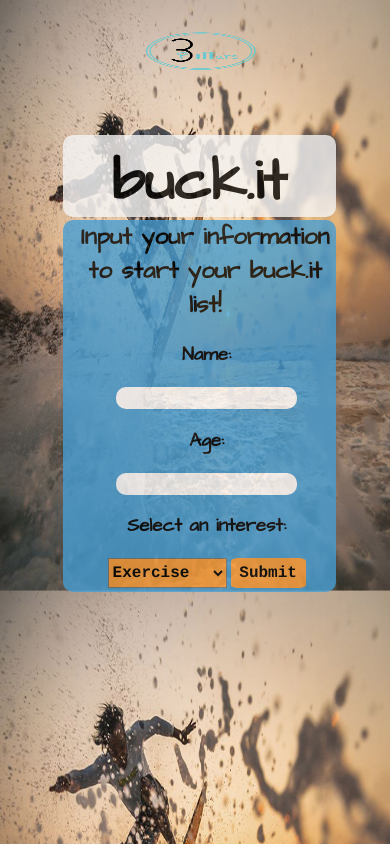
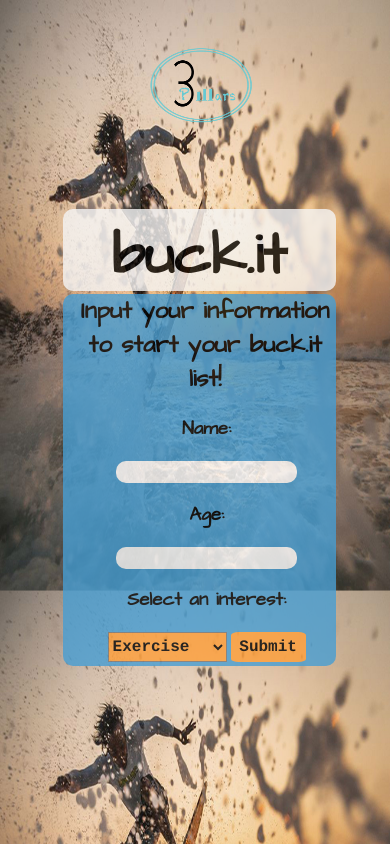
Before and after one commit to tiy-chs-q4-fee/buck.it, a website: page index.html in a window 390 px wide. Drawn offline with nearby package versions, Linux system fonts and the light colour scheme.

Commit message:
fixed responsive

```diff
--- a/css/sass.scss
+++ b/css/sass.scss
@@ -250,11 +250,15 @@ body{
 		display: none;
 	}
 
+	.imageone, .imagetwo, .imagethree{
+		display: none;
+	}
+
 	.logo{
 		margin-left: -2%;
-		height: 76px;
-		width: 168px;
-		margin-top: 2%
+		height: 150px;
+		width: 155px;
+		margin-top: 2%;
 		}
 
 	.output {
--- a/css/styles.css
+++ b/css/styles.css
@@ -169,10 +169,12 @@ body {
     text-align: center; }
     body .bucketimage {
       display: none; }
+    body .imageone, body .imagetwo, body .imagethree {
+      display: none; }
     body .logo {
       margin-left: -2%;
-      height: 76px;
-      width: 168px;
+      height: 150px;
+      width: 155px;
       margin-top: 2%; }
     body .output {
       margin-left: 14%;
```
